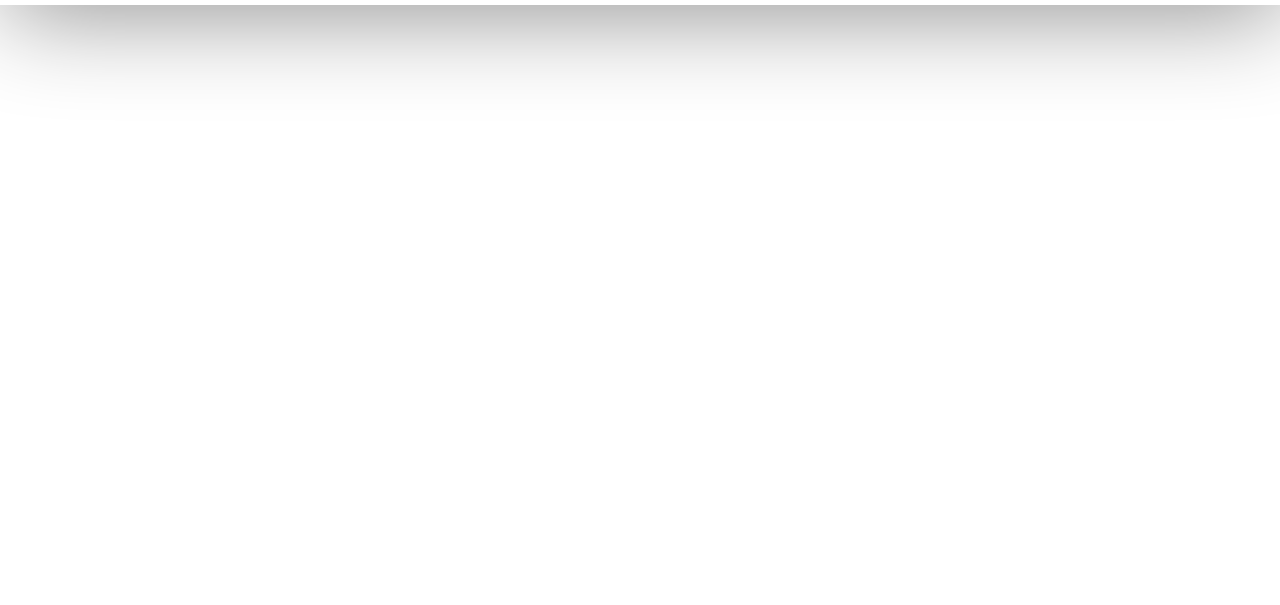
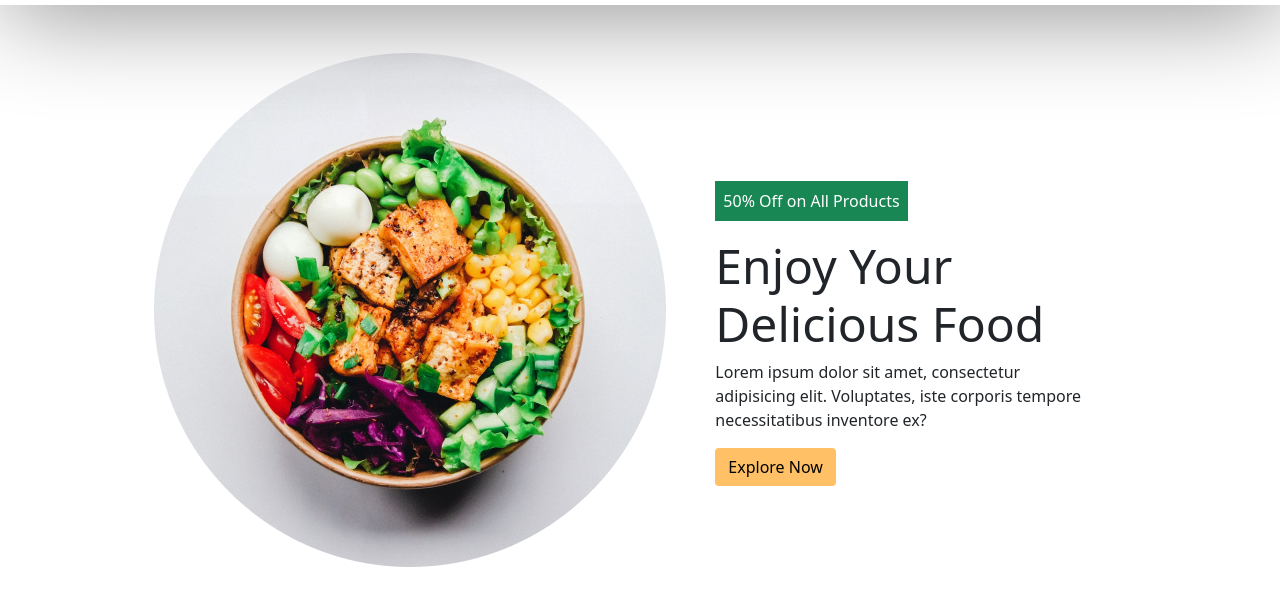
Before and after one commit to afshanqasim07/restaurant-website, a plain HTML site: page index.html in a window 1280 px wide. Shown: the part 99-704 px from the top of the page. Drawn offline with nearby package versions, Linux system fonts and the light colour scheme.

Commit message:
section one done

```diff
--- a/index.html
+++ b/index.html
@@ -9,6 +9,7 @@
     <link rel="stylesheet" href="style.css">
 </head>
 <body>
+   <!-- navbar started  -->
    <header>
     <nav class=" navbar d-flex justify-content-around">
         <div class="logo">
@@ -17,9 +18,24 @@
         <div class="nav">
             <i class="bi bi-list mt-3 icon "></i>
         </div>
-
-    </nav>
+     </nav>
    </header>
+   <!-- navbar ended-->
+   <!-- main started-->
+   <!-- section one started-->
+<div class="container-fluid row  justify-content-center  align-content-center mt-lg-5 gap-5">
+    <div class=" col-12 col-md-12 col-lg-5">
+        <img class="heroimage" src="./assets/hero_image.png" alt="">
+    </div>
+    <div class=" col-12 col-md-12 col-lg-4 hero-text">
+        <button type="button" class=" butn btn-success mt-5" >50% Off on All Products</button>
+        <h1 class="hero-heding mt-3">Enjoy Your <br> Delicious Food </h1>
+        <p class="mt3">Lorem ipsum dolor sit amet, consectetur adipisicing elit. Voluptates, iste corporis tempore necessitatibus inventore ex?</p>
+        <button type="button" class="btn">Explore Now</button>
+    </div>
+</div>
+   <!-- section one ended-->
+   <!-- main ended-->
 
 
     <script src="https://cdn.jsdelivr.net/npm/bootstrap@5.0.2/dist/js/bootstrap.bundle.min.js" integrity="sha384-MrcW6ZMFYlzcLA8Nl+NtUVF0sA7MsXsP1UyJoMp4YLEuNSfAP+JcXn/tWtIaxVXM" crossorigin="anonymous"></script>
--- a/style.css
+++ b/style.css
@@ -10,3 +10,17 @@
 .icon{
 font-size: 3rem;
 }
+.btn{
+    background-color: rgb(255,192,102);
+    color: black;
+}
+.butn{
+ padding: 0.5rem;
+ border: none;
+}
+.hero-text{
+    margin-top: 5rem;
+}
+.hero-heding{
+    font-size: 3rem;
+}
```
